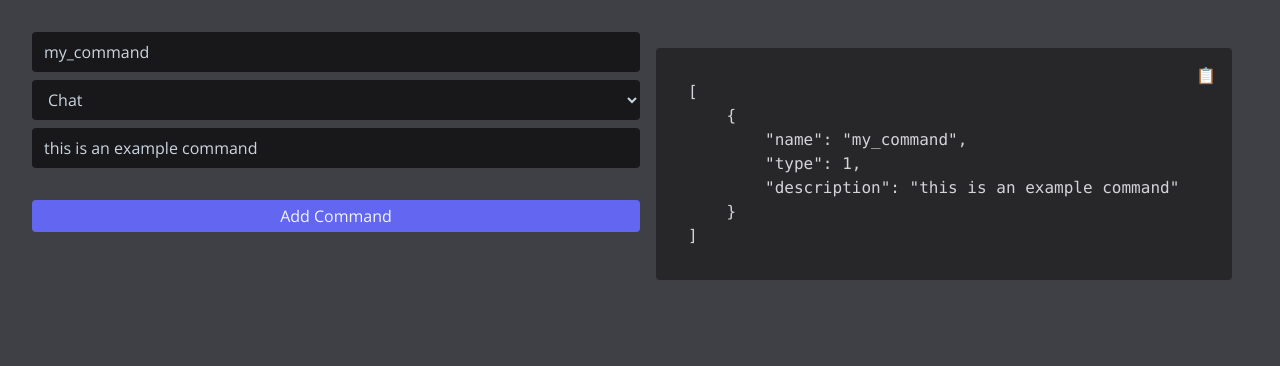
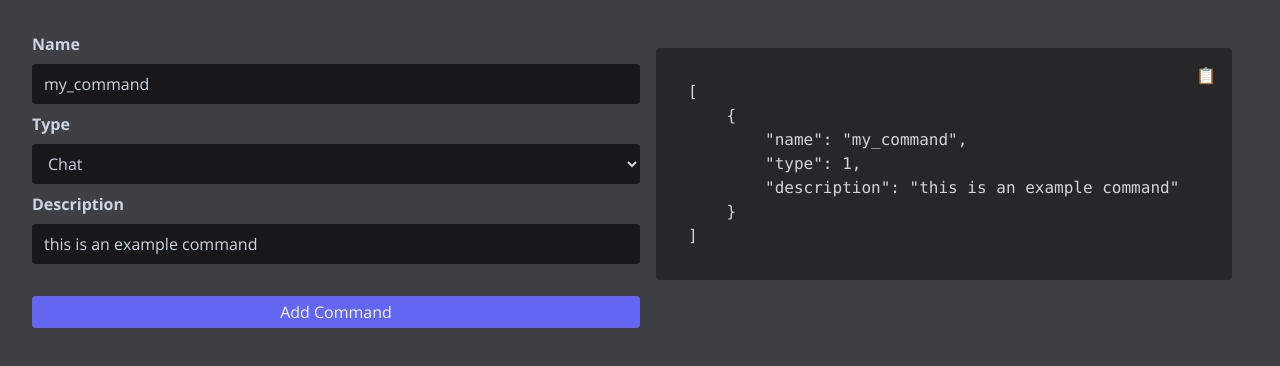
Before and after one commit to ssouthcity/discord-command-builder, a Next.js app: page / in a window 1280 px wide. Both pictures are taken after a click on the button "Add Command". Shown: the top 366 px of the page. Built offline with nearby package versions, Linux system fonts and the light colour scheme.

Commit message:
labels and columns

```diff
--- a/app/command-editor.tsx
+++ b/app/command-editor.tsx
@@ -5,6 +5,7 @@ import { ApplicationCommandType, useCommandStore } from "./commands";
 import { Input } from "@/components/input";
 import { Select } from "@/components/select";
 import { Stack } from "@/components/stack";
+import { Label } from "@/components/label";
 
 export function CommandEditor() {
   const commands = useCommandStore((state) => state.commands);
@@ -18,12 +19,15 @@ export function CommandEditor() {
       <Stack size="large">
         {commands.map((command: any, i: number) => (
           <Stack key={i} size="small">
-            <Input value={command.name} onChange={(e) => renameCommand(i, e.currentTarget.value)} />
+            <Label htmlFor="name">Name</Label>
+            <Input name="name" value={command.name} onChange={(e) => renameCommand(i, e.currentTarget.value)} />
+            <Label htmlFor="name">Type</Label>
             <Select value={command.type} onChange={(e) => changeCommandType(i, parseInt(e.currentTarget.value))}>
               <option value={ApplicationCommandType.CHAT_INPUT}>Chat</option>
               <option value={ApplicationCommandType.USER}>User</option>
               <option value={ApplicationCommandType.MESSAGE}>Message</option>
             </Select>
+            <Label htmlFor="name">Description</Label>
             <Input value={command.description} onChange={(e) => changeCommandDescription(i, e.currentTarget.value)} />
           </Stack>
         ))}
--- a/app/page.tsx
+++ b/app/page.tsx
@@ -5,9 +5,13 @@ import { CommandsJSONPreview } from "./json-output";
 
 export default function Home() {
   return (
-    <main className="flex flex-auto">
-      <CommandEditor />
-      <CommandsJSONPreview />
+    <main className="flex flex-auto flex-wrap">
+      <div className="flex-1" style={{ minWidth: "60ch" }}>
+        <CommandEditor />
+      </div>
+      <div className="flex-1" style={{ minWidth: "60ch" }}>
+        <CommandsJSONPreview />
+      </div>
     </main>
   );
 }
--- /dev/null
+++ b/components/label.tsx
@@ -0,0 +1,7 @@
+export function Label(props: React.ComponentProps<"label">) {
+  return (
+    <label className="text-slate-300 font-bold">
+      {props.children}
+    </label>
+  )
+}
```
